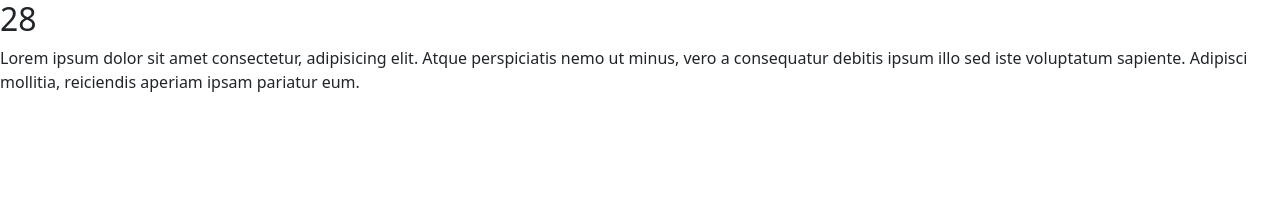
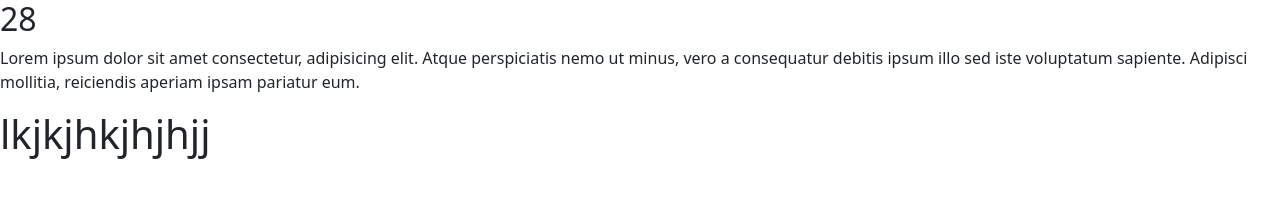
Before and after one commit to AyaElsonbaty-97/learn, a plain HTML site: page index.html in a window 1280 px wide. Drawn offline with nearby package versions, Linux system fonts and the light colour scheme; files that its build step writes are made by us from their sources; files whose address does not match are found by name.

Commit message:
services

```diff
--- a/index.html
+++ b/index.html
@@ -20,6 +20,7 @@
       voluptatum sapiente. Adipisci mollitia, reiciendis aperiam ipsam pariatur
       eum.
     </p>
+    <h1>lkjkjhkjhjhjj</h1>
     <script src="global.js"></script>
   </body>
 </html>
```
